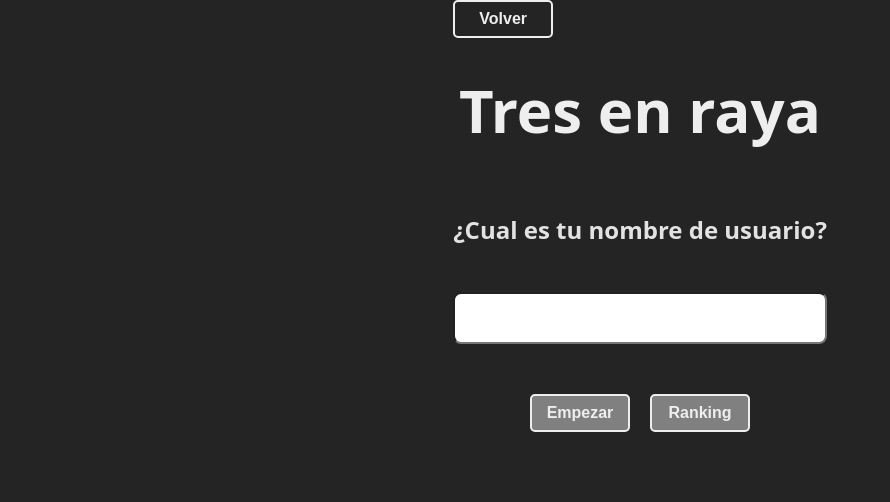
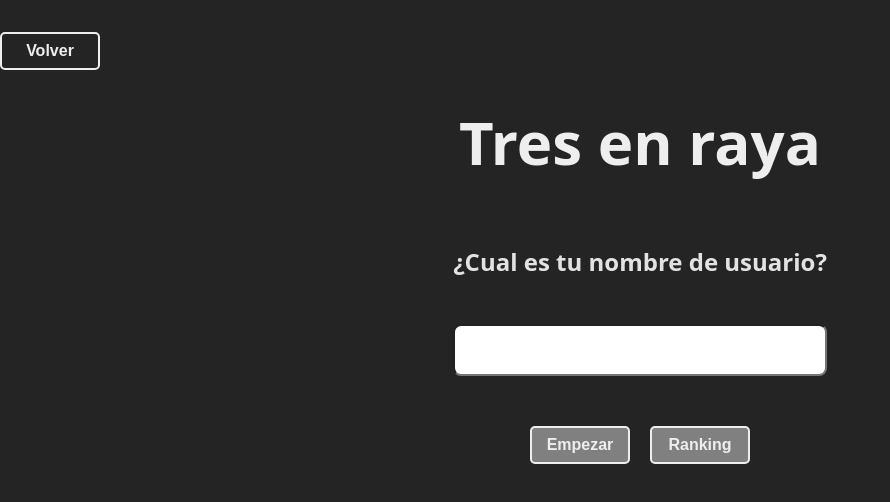
Before and after one commit to Lopez10/tres-en-raya, a React (Vite) app: page / in a window 1280 px wide. Shown: the top 502 px of the page, without its empty margins (0-890 px from the left). Built offline with nearby package versions, Linux system fonts and the light colour scheme.

Commit message:
Modify style

```diff
--- a/src/index.css
+++ b/src/index.css
@@ -17,8 +17,6 @@
 
 body {
   margin: 0;
-  display: flex;
-  justify-content: center;
   min-width: 320px;
   min-height: 100vh;
 }
@@ -45,7 +43,7 @@ body {
 }
 
 .board {
-  width: fit-content;
+  padding-top: 32px;
 }
 
 .board h1 {
```
